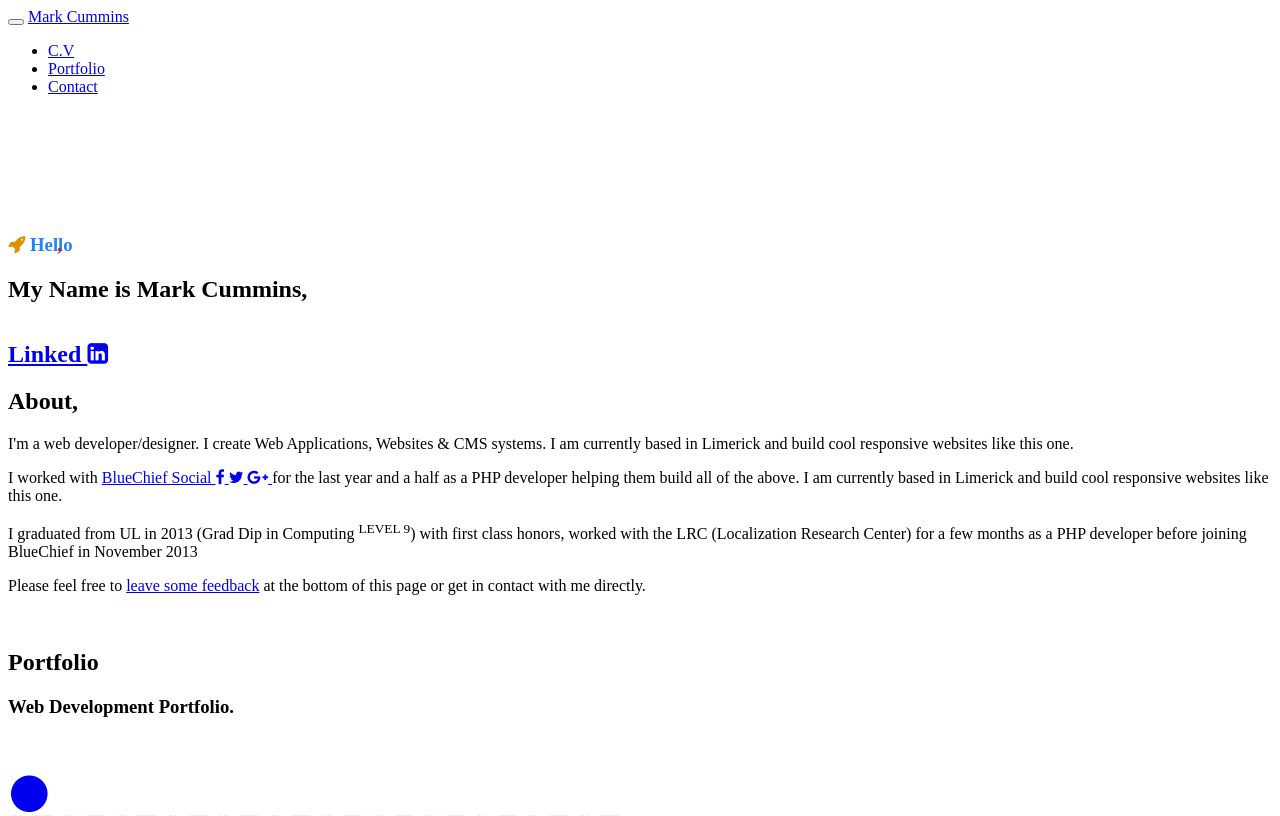
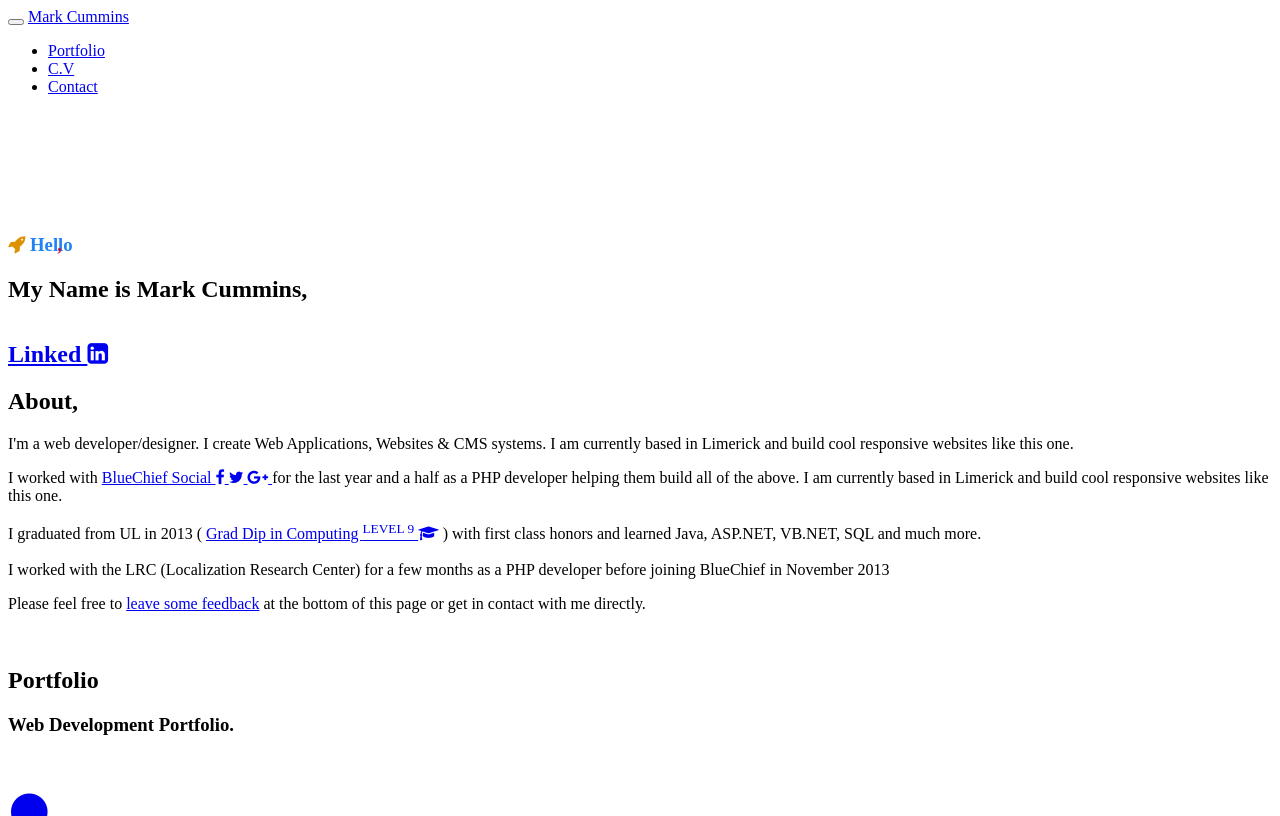
Before and after one commit to markcummins/markcumminswebddesign, a PHP site: the page made by application/views/v_landing_page.php in a window 1280 px wide. Shown: the top 816 px of the page. Run offline with PHP 8.4, Linux system fonts and the light colour scheme; the template is opened without the code that fills it, so the values that code supplies are empty; some libraries are stand-ins or nearby versions.

Commit message:
small layout changes

```diff
--- a/application/views/v_landing_page.php
+++ b/application/views/v_landing_page.php
@@ -75,8 +75,8 @@
 			<!-- Collect the nav links, forms, and other content for toggling -->
 			<div class="collapse navbar-collapse" id="bs-example-navbar-collapse-1">
 				<ul class="nav navbar-nav">
+					<li><a href="#portfolio">Portfolio</a></li>
 					<li class="active"><a href="#cv">C.V</a></li>
-					<li><a href="#portfolio">Portfolio</a></li>
 					<li><a href="#contact">Contact</a></li>
 				</ul>
 				<!--
@@ -157,9 +157,14 @@
 													and build cool responsive websites like this one.</p>
 
 												<p>I <span class="lead">graduated</span> from UL in 2013
-													(Grad Dip in Computing <sup>LEVEL 9</sup>)
-													with <span class="lead">first class honors</span>, worked
-													with the <span class="lead">LRC</span> (Localization Research Center)
+													(
+													<a href="http://www.csis.ul.ie/course/LM330" target="_blank">Grad Dip in Computing
+													<sup>LEVEL 9</sup> <span class="lead"><i class="fa fa-graduation-cap"></i></span></a>
+													)
+													with <span class="lead">first class honors</span> and
+													learned Java,<span class="lead"> ASP.NET</span>, VB.NET, SQL and much more.
+													<br/><br/>
+													I worked with the <span class="lead">LRC</span> (Localization Research Center)
 													for a few months as a
 													<span class="lead">PHP developer </span>
 													before joining
@@ -372,7 +377,7 @@
 														<div style="display:none;" class="anim-a">
 														<h2><i class="fa fa-code"></i> Programming Languages</h2>
 														<div class="hr"></div>
-														<p>Languages - PHP, Java, Python, ASP.Net, VB VB.Net, Visual Basic<br/>
+														<p>Languages - PHP, Java, Python, ASP.Net, VB.Net, VB<br/>
 															Fremeworks - Codeigniter, Slim<br/>
 															Database -  SQL(mySQL msSQL)  <br/>
 															SCM (Version Control) - Git, SVN
```
